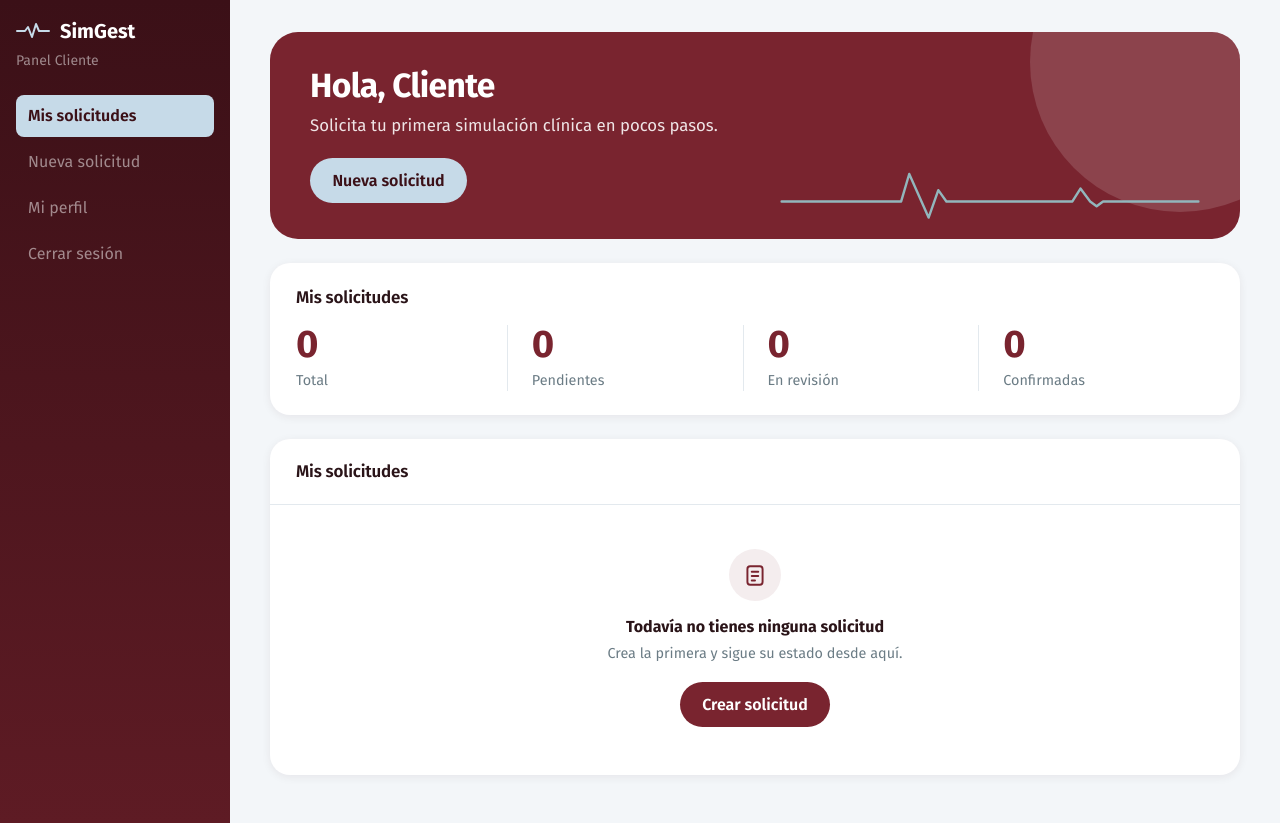
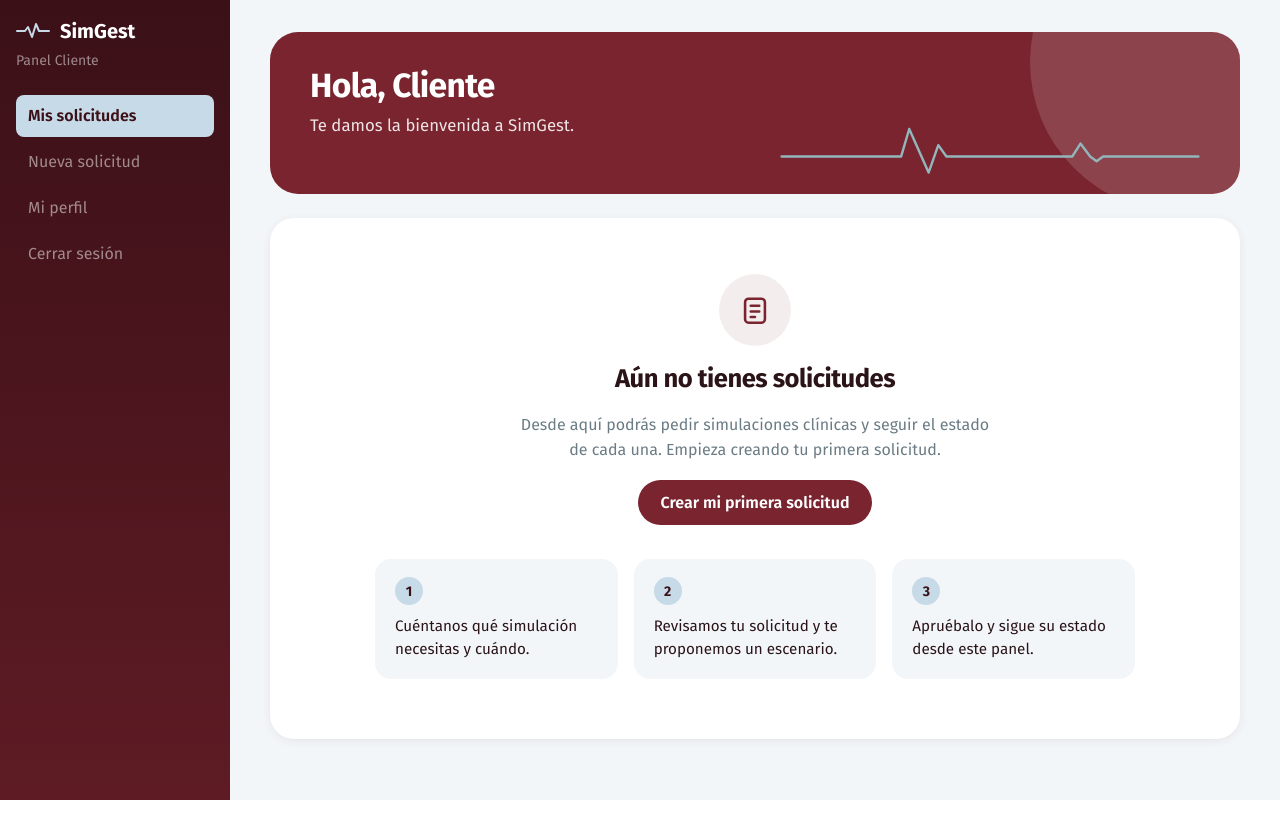
Before and after one commit to Emurillo26/SimGest, a Django app: page /dashboard/ in a window 1280 px wide. After the commit the page ends 800 px from the top, so only its background shows below. Run offline with Django 5.2, Linux system fonts and the light colour scheme; a user stored in the database is signed in; data comes from the database, SQL or seed files in the repository; data that the repository does not hold is empty.

Commit message:
HU 11 y HU 12: resumen del dashboard del cliente, historial y actualización de perfil

```diff
--- a/simulactores/static/simulactores/css/estilos.css
+++ b/simulactores/static/simulactores/css/estilos.css
@@ -1727,3 +1727,125 @@ a.auth-boton {
   font-size: 1.05rem;
   transition: background-color 600000s 0s, color 600000s 0s;
 }
+
+.panel-tarjeta-completa {
+  grid-column: 1 / -1;
+}
+
+.activas-fila {
+  display: flex;
+  flex-wrap: wrap;
+  align-items: center;
+  gap: 28px;
+}
+
+.activas-indicador {
+  flex: 1;
+  min-width: 260px;
+  display: flex;
+  flex-direction: column;
+  gap: 12px;
+}
+
+.panel-numero-grande {
+  font-size: 3.2rem;
+}
+
+.panel-numero-indigo {
+  color: #2C3E73;
+}
+
+.barra-estados {
+  display: flex;
+  gap: 3px;
+  height: 14px;
+  overflow: hidden;
+  border-radius: 99px;
+}
+
+.barra-estados span {
+  display: block;
+  height: 100%;
+}
+
+.seg-pe { background: #D98200; }
+.seg-rv { background: #3B7CA6; }
+.seg-ap { background: #1C9A8F; }
+.seg-as { background: #8A5CB8; }
+.seg-ok { background: #2F7D5B; }
+
+.leyenda-estados {
+  display: flex;
+  flex-wrap: wrap;
+  gap: 8px;
+}
+
+.estado-ap { background: #DDF1EF; color: #0F5C57; }
+.estado-as { background: #EFE7F6; color: #4A2C6B; }
+.estado-co { background: #E6EAF5; color: #2C3E73; }
+
+.bienvenida-vacia {
+  align-items: center;
+  padding: 56px 40px 60px;
+  border-radius: 24px;
+  text-align: center;
+}
+
+.bienvenida-vacia h2 {
+  margin: 0;
+  font-size: 1.6rem;
+  font-weight: 700;
+  letter-spacing: -0.02em;
+}
+
+.bienvenida-vacia p {
+  max-width: 480px;
+  margin: 0;
+  line-height: 1.55;
+  color: var(--gris-azul);
+}
+
+.panel-vacio-icono.grande {
+  width: 72px;
+  height: 72px;
+  margin: 0;
+}
+
+.panel-vacio-icono.grande svg {
+  width: 34px;
+  height: 34px;
+}
+
+.pasos-inicio {
+  display: grid;
+  grid-template-columns: repeat(auto-fit, minmax(200px, 1fr));
+  gap: 16px;
+  width: 100%;
+  max-width: 760px;
+  margin-top: 16px;
+  text-align: left;
+}
+
+.pasos-inicio > div {
+  padding: 18px 20px;
+  border-radius: 16px;
+  background: #F3F6F9;
+  font-size: 0.95rem;
+}
+
+.pasos-inicio b {
+  display: inline-flex;
+  align-items: center;
+  justify-content: center;
+  width: 28px;
+  height: 28px;
+  margin-bottom: 10px;
+  border-radius: 50%;
+  background: var(--celeste-claro);
+  color: var(--vino-profundo);
+  font-size: 0.875rem;
+}
+
+.perfil-grid .form-floating > .form-control.is-invalid:focus {
+  box-shadow: 0 0 0 0.22rem rgba(179, 38, 30, 0.14);
+}
--- a/simulactores/templates/simulactores/_estado_badge.html
+++ b/simulactores/templates/simulactores/_estado_badge.html
@@ -1 +1 @@
-<span class="estado {% if estado == 'Pendiente' %}estado-pe{% elif estado == 'En Revisión' %}estado-rv{% elif estado == 'Confirmada' %}estado-ok{% else %}estado-ca{% endif %}"><i></i>{{ estado }}</span>
+<span class="estado {% if estado == 'Pendiente' %}estado-pe{% elif estado == 'En Revisión' %}estado-rv{% elif estado == 'Aprobada' %}estado-ap{% elif estado == 'Actor Asignado' %}estado-as{% elif estado == 'Confirmada' %}estado-ok{% elif estado == 'Completada' or estado == 'Ejecutada' %}estado-co{% elif estado == 'Rechazada' %}estado-er{% else %}estado-ca{% endif %}"><i></i>{{ estado }}</span>
--- a/simulactores/templates/simulactores/dashboard_cliente.html
+++ b/simulactores/templates/simulactores/dashboard_cliente.html
@@ -13,7 +13,6 @@
   {% include 'simulactores/_sidebar.html' %}
   <div class="flex-fill panel-columna">
     <main class="panel-contenido">
-
       {% if messages %}
         {% for message in messages %}
           <div class="alert alert-success py-2 mb-0" role="alert">{{ message }}</div>
@@ -25,50 +24,87 @@
         <div class="panel-bienvenida-texto">
           <h1>{% if request.user.nombre %}Hola, {{ request.user.nombre.split.0 }}{% else %}Hola de nuevo{% endif %}</h1>
           <p>
-            {% if resumen.total %}
-              Aquí puedes seguir el estado de tus solicitudes de simulación.
+            {% if not resumen.total %}
+              Te damos la bienvenida a SimGest.
+            {% elif resumen.activas %}
+              Tienes {{ resumen.activas }} solicitud{{ resumen.activas|pluralize:"es" }} activa{{ resumen.activas|pluralize }}.
             {% else %}
-              Solicita tu primera simulación clínica en pocos pasos.
+              No tienes solicitudes activas por ahora.
             {% endif %}
           </p>
+          {% if resumen.total %}
             <a href="{% url 'simulactores:crear_solicitud' %}" class="panel-boton-claro">Nueva solicitud</a>
+          {% endif %}
         </div>
       </section>
 
+      {% if not resumen.total %}
+
+        <!-- Sin solicitudes: bienvenida con acceso directo -->
+        <section class="panel-tarjeta bienvenida-vacia">
+          <div class="panel-vacio-icono grande" aria-hidden="true"><svg viewBox="0 0 24 24" fill="none" stroke="currentColor" stroke-width="1.8" stroke-linecap="round" stroke-linejoin="round"><rect x="5" y="4" width="14" height="17" rx="2.5"/><path d="M9 9h6M9 13h6M9 17h3"/></svg></div>
+          <h2>Aún no tienes solicitudes</h2>
+          <p>Desde aquí podrás pedir simulaciones clínicas y seguir el estado de cada una. Empieza creando tu primera solicitud.</p>
+          <a href="{% url 'simulactores:crear_solicitud' %}" class="panel-boton-vino">Crear mi primera solicitud</a>
+          <div class="pasos-inicio">
+            <div><b>1</b><span class="d-block">Cuéntanos qué simulación necesitas y cuándo.</span></div>
+            <div><b>2</b><span class="d-block">Revisamos tu solicitud y te proponemos un escenario.</span></div>
+            <div><b>3</b><span class="d-block">Apruébalo y sigue su estado desde este panel.</span></div>
+          </div>
+        </section>
+
+      {% else %}
+
         <!-- Resumen -->
         <section class="panel-resumen">
-        <article class="panel-tarjeta panel-tarjeta-ancha" style="grid-column: 1 / -1;">
-          <h2>Mis solicitudes</h2>
-          <div class="panel-stats">
-            <div class="panel-stat">
-              <div class="panel-numero">{{ resumen.total }}</div>
-              <div class="panel-etiqueta">Total</div>
+
+          <article class="panel-tarjeta {% if resumen.historial %}panel-tarjeta-ancha{% else %}panel-tarjeta-completa{% endif %}">
+            <h2>Solicitudes activas</h2>
+            {% if resumen.activas %}
+              <div class="activas-fila">
+                <div>
+                  <div class="panel-numero panel-numero-grande">{{ resumen.activas }}</div>
+                  <div class="panel-etiqueta">en curso</div>
                 </div>
-            <div class="panel-stat">
-              <div class="panel-numero">{{ resumen.pendientes }}</div>
-              <div class="panel-etiqueta">Pendientes</div>
+                <div class="activas-indicador">
+                  <div class="barra-estados" role="img" aria-label="Solicitudes activas por estado">
+                    {% for item in indicador %}<span class="seg-{{ item.clase }}" style="flex: {{ item.cantidad }};" title="{{ item.etiqueta }}: {{ item.cantidad }}"></span>{% endfor %}
                   </div>
-            <div class="panel-stat">
-              <div class="panel-numero">{{ resumen.en_revision }}</div>
-              <div class="panel-etiqueta">En revisión</div>
-            </div>
-            <div class="panel-stat">
-              <div class="panel-numero">{{ resumen.confirmadas }}</div>
-              <div class="panel-etiqueta">Confirmadas</div>
+                  <div class="leyenda-estados">
+                    {% for item in indicador %}<span class="estado estado-{{ item.clase }}"><i></i>{{ item.etiqueta }} {{ item.cantidad }}</span>{% endfor %}
                   </div>
                 </div>
+              </div>
+            {% else %}
+              <p class="panel-etiqueta mb-0">No tienes solicitudes activas por ahora.</p>
+            {% endif %}
           </article>
+
+          {% if resumen.historial %}
+          <article class="panel-tarjeta">
+            <h2>Historial</h2>
+            <div>
+              <div class="panel-numero panel-numero-indigo">{{ resumen.historial }}</div>
+              <div class="panel-etiqueta">{{ resumen.completadas }} completada{{ resumen.completadas|pluralize }} · {{ resumen.canceladas }} cancelada{{ resumen.canceladas|pluralize }}</div>
+            </div>
+            <a href="{% url 'simulactores:historial_solicitudes' %}" class="panel-enlace">
+              Ver historial completo
+              <svg viewBox="0 0 24 24" fill="none" stroke="currentColor" stroke-width="2" stroke-linecap="round" stroke-linejoin="round" aria-hidden="true"><path d="M9 6l6 6-6 6"/></svg>
+            </a>
+          </article>
+          {% endif %}
+
         </section>
 
-      <!-- Listado -->
+        <!-- Solicitudes activas -->
         <section class="panel-tabla">
           <div class="panel-tabla-cabecera">
-          <h2>Mis solicitudes</h2>
+            <h2>Solicitudes activas</h2>
           </div>
 
           {% if solicitudes %}
           <div class="table-responsive">
-          <table class="table">
+            <table class="table align-middle">
               <thead>
                 <tr><th>N° Solicitud</th><th>Tipo</th><th>Fecha del evento</th><th>Estado</th><th></th></tr>
               </thead>
@@ -89,18 +125,19 @@
           </div>
           {% else %}
         <div class="panel-vacio">
-          <div class="panel-vacio-icono" aria-hidden="true">
-            <svg viewBox="0 0 24 24" fill="none" stroke="currentColor" stroke-width="1.8" stroke-linecap="round" stroke-linejoin="round"><rect x="5" y="4" width="14" height="17" rx="2.5"/><path d="M9 9h6M9 13h6M9 17h3"/></svg>
-          </div>
-          <strong>Todavía no tienes ninguna solicitud</strong>
-          <p>Crea la primera y sigue su estado desde aquí.</p>
-          <a href="{% url 'simulactores:crear_solicitud' %}" class="panel-boton-vino">Crear solicitud</a>
+          <div class="panel-vacio-icono" aria-hidden="true"><svg viewBox="0 0 24 24" fill="none" stroke="currentColor" stroke-width="1.8" stroke-linecap="round" stroke-linejoin="round"><rect x="5" y="4" width="14" height="17" rx="2.5"/><path d="M9 9h6M9 13h6M9 17h3"/></svg></div>
+          <strong>No tienes solicitudes activas</strong>
+          <p>Crea una nueva solicitud o revisa tu historial.</p>
+          <a href="{% url 'simulactores:crear_solicitud' %}" class="panel-boton-vino">Nueva solicitud</a>
         </div>
           {% endif %}
         </section>
 
+      {% endif %}
+
     </main>
   </div>
 </div>
+
 </body>
 </html>
--- a/simulactores/urls.py
+++ b/simulactores/urls.py
@@ -80,6 +80,11 @@ urlpatterns = [
 
     path('solicitudes/nueva/', views.crear_solicitud_view, name='crear_solicitud'),
     path(
+        'solicitudes/historial/',
+        views.historial_solicitudes_view,
+        name='historial_solicitudes'
+    ),
+    path(
         'solicitudes/<uuid:solicitud_uuid>/',
         views.detalle_solicitud_view,
         name='detalle_solicitud'
--- a/simulactores/views.py
+++ b/simulactores/views.py
@@ -1,12 +1,12 @@
 from datetime import datetime
 
 from django.conf import settings
-from django.contrib.auth import authenticate, login, logout
+from django.contrib.auth import authenticate, login, logout, update_session_auth_hash
 from django.contrib.auth.decorators import login_required
 from django.core.mail import send_mail
 from django.core.paginator import Paginator
 from django.core.signing import BadSignature, SignatureExpired, TimestampSigner
-from django.db.models import Q
+from django.db.models import Count, Q
 from django.http import Http404
 from django.shortcuts import render, redirect, get_object_or_404
 from django.urls import reverse
@@ -15,7 +15,7 @@ from django.utils import timezone
 
 from .forms import (
     AsignarEscenarioForm, CambiarPasswordForm, CancelarSolicitudForm,
-    RechazarEscenarioForm, RegistroClienteForm, SolicitudForm,
+    PerfilForm, RechazarEscenarioForm, RegistroClienteForm, SolicitudForm,
 )
 from .models import Actor, Bitacora, HistorialAcceso, Rol, Solicitud, Usuario
 from .permisos import modulo_requerido
@@ -142,44 +142,64 @@ def perfil_view(request):
     usuario = request.user
 
     if request.method == 'POST':
-        nombre_anterior = usuario.nombre
-        telefono_anterior = usuario.telefono
+        perfil_form = PerfilForm(request.POST, usuario=usuario)
+        password_form = CambiarPasswordForm(request.POST, usuario=usuario)
 
-        password_form = CambiarPasswordForm(request.POST, usuario=usuario)
-        if not password_form.is_valid():
-            return render(request, 'simulactores/perfil.html', {
-                'usuario': usuario,
-                'password_form': password_form,
-            })
+        # Se validan los dos formularios para mostrar todos los errores a la vez.
+        perfil_valido = perfil_form.is_valid()
+        password_valido = password_form.is_valid()
 
-        usuario.nombre = request.POST.get('nombre')
-        usuario.telefono = request.POST.get('telefono')
+        if perfil_valido and password_valido:
+            datos = perfil_form.cleaned_data
+            anteriores = {
+                'nombre': usuario.nombre,
+                'telefono': usuario.telefono,
+            }
 
-        nueva_password = password_form.cleaned_data.get('password')
-        cambio_password = False
-        if nueva_password:
-            usuario.set_password(nueva_password)
-            cambio_password = True
+            # El correo es el identificador de acceso: nunca se modifica desde aquí.
+            usuario.nombre = datos['nombre']
+            usuario.telefono = datos['telefono']
 
-        usuario.save()
+            nueva_password = password_form.cleaned_data.get('password')
+            if nueva_password:
+                usuario.set_password(nueva_password)
 
-        cambios = []
-        if nombre_anterior != usuario.nombre:
-            cambios.append(('nombre', nombre_anterior, usuario.nombre))
-        if telefono_anterior != usuario.telefono:
-            cambios.append(('telefono', telefono_anterior, usuario.telefono))
-        if cambio_password:
-            cambios.append(('password', '(oculto)', '(oculto)'))
+            usuario.save()
 
-        registrar_cambios(
-            usuario, 'Edición de perfil propio', cambios,
-            realizado_por=usuario, ip_origen=_ip_del_request(request),
-        )
-        messages.success(request, 'Perfil actualizado correctamente.')
-        return redirect('simulactores:perfil')
+            if nueva_password:
+                # Mantiene la sesión abierta después de cambiar la contraseña.
+                update_session_auth_hash(request, usuario)
+
+            cambios = [
+                (campo, anterior, getattr(usuario, campo))
+                for campo, anterior in anteriores.items()
+                if anterior != getattr(usuario, campo)
+            ]
+            if nueva_password:
+                cambios.append(('password', '(oculto)', '(oculto)'))
+
+            registrar_cambios(
+                usuario, 'Edición de perfil propio', cambios,
+                realizado_por=usuario, ip_origen=_ip_del_request(request),
+            )
+            messages.success(request, 'Perfil actualizado correctamente.')
+            return redirect('simulactores:perfil')
+
+        return render(request, 'simulactores/perfil.html', {
+            'usuario': usuario,
+            'perfil_form': perfil_form,
+            'password_form': password_form,
+        })
 
     return render(request, 'simulactores/perfil.html', {
         'usuario': usuario,
+        'perfil_form': PerfilForm(
+            initial={
+                'nombre': usuario.nombre,
+                'telefono': usuario.telefono or '',
+            },
+            usuario=usuario,
+        ),
         'password_form': CambiarPasswordForm(usuario=usuario),
     })
 
@@ -462,21 +482,86 @@ def _es_cliente(request):
     return getattr(request.user.rol, 'nombre', None) == 'Cliente'
 
 
+# HU 11 - Resumen del dashboard del cliente
+# Las solicitudes "activas" son todas las que no están completadas ni canceladas
+# (incluye Actor Asignado, que está entre Aprobada y Confirmada en el flujo).
+ESTADOS_HISTORIAL = (Solicitud.Estado.COMPLETADA, Solicitud.Estado.CANCELADA)
+
+# Orden y color (clase "estado-<clase>" / "seg-<clase>") del indicador de estados activos.
+INDICADOR_ACTIVAS = (
+    (Solicitud.Estado.PENDIENTE, 'pe'),
+    (Solicitud.Estado.EN_REVISION, 'rv'),
+    (Solicitud.Estado.APROBADA, 'ap'),
+    (Solicitud.Estado.ACTOR_ASIGNADO, 'as'),
+    (Solicitud.Estado.CONFIRMADA, 'ok'),
+)
+
+
 @modulo_requerido('dashboard_cliente')
 def dashboard_cliente_view(request):
 
-    solicitudes = Solicitud.objects.filter(cliente=request.user).select_related('escenario').order_by('-fecha_solicitud')
+    todas = Solicitud.objects.filter(cliente=request.user)
+    activas = (
+        todas.exclude(estado__in=ESTADOS_HISTORIAL)
+        .select_related('escenario')
+        .order_by('-fecha_solicitud')
+    )
+
+    # Una sola consulta con el conteo por estado.
+    conteo = {
+        fila['estado']: fila['n']
+        for fila in todas.values('estado').annotate(n=Count('pk')).order_by()
+    }
+
+    indicador = [
+        {
+            'etiqueta': estado.label,
+            'clase': clase,
+            'cantidad': conteo.get(estado.value, 0),
+        }
+        for estado, clase in INDICADOR_ACTIVAS
+        if conteo.get(estado.value, 0)
+    ]
+
+    completadas = conteo.get(Solicitud.Estado.COMPLETADA.value, 0)
+    canceladas = conteo.get(Solicitud.Estado.CANCELADA.value, 0)
 
     resumen = {
-        'total': solicitudes.count(),
-        'pendientes': solicitudes.filter(estado=Solicitud.Estado.PENDIENTE).count(),
-        'en_revision': solicitudes.filter(estado=Solicitud.Estado.EN_REVISION).count(),
-        'confirmadas': solicitudes.filter(estado=Solicitud.Estado.CONFIRMADA).count(),
+        'total': sum(conteo.values()),
+        'activas': sum(item['cantidad'] for item in indicador),
+        'completadas': completadas,
+        'canceladas': canceladas,
+        'historial': completadas + canceladas,
     }
 
     return render(request, 'simulactores/dashboard_cliente.html', {
-        'solicitudes': solicitudes,
+        'solicitudes': activas,
         'resumen': resumen,
+        'indicador': indicador,
+    })
+
+
+@modulo_requerido('dashboard_cliente')
+def historial_solicitudes_view(request):
+
+    solicitudes = (
+        Solicitud.objects.filter(cliente=request.user, estado__in=ESTADOS_HISTORIAL)
+        .select_related('escenario')
+        .order_by('-fecha_solicitud')
+    )
+
+    filtro_estado = request.GET.get('estado', '')
+    if filtro_estado in ESTADOS_HISTORIAL:
+        solicitudes = solicitudes.filter(estado=filtro_estado)
+    else:
+        filtro_estado = ''
+
+    paginador = Paginator(solicitudes, 10)
+    solicitudes_pagina = paginador.get_page(request.GET.get('pagina'))
+
+    return render(request, 'simulactores/historial_solicitudes.html', {
+        'solicitudes': solicitudes_pagina,
+        'filtro_estado': filtro_estado,
     })
 
 
```
Also changed, not shown: simulactores/forms.py (+20 -0 lines), simulactores/templates/simulactores/historial_solicitudes.html (added, +86 -0 lines), simulactores/templates/simulactores/perfil.html (+15 -9 lines). Lines whose indentation alone changed are shown as unchanged.
